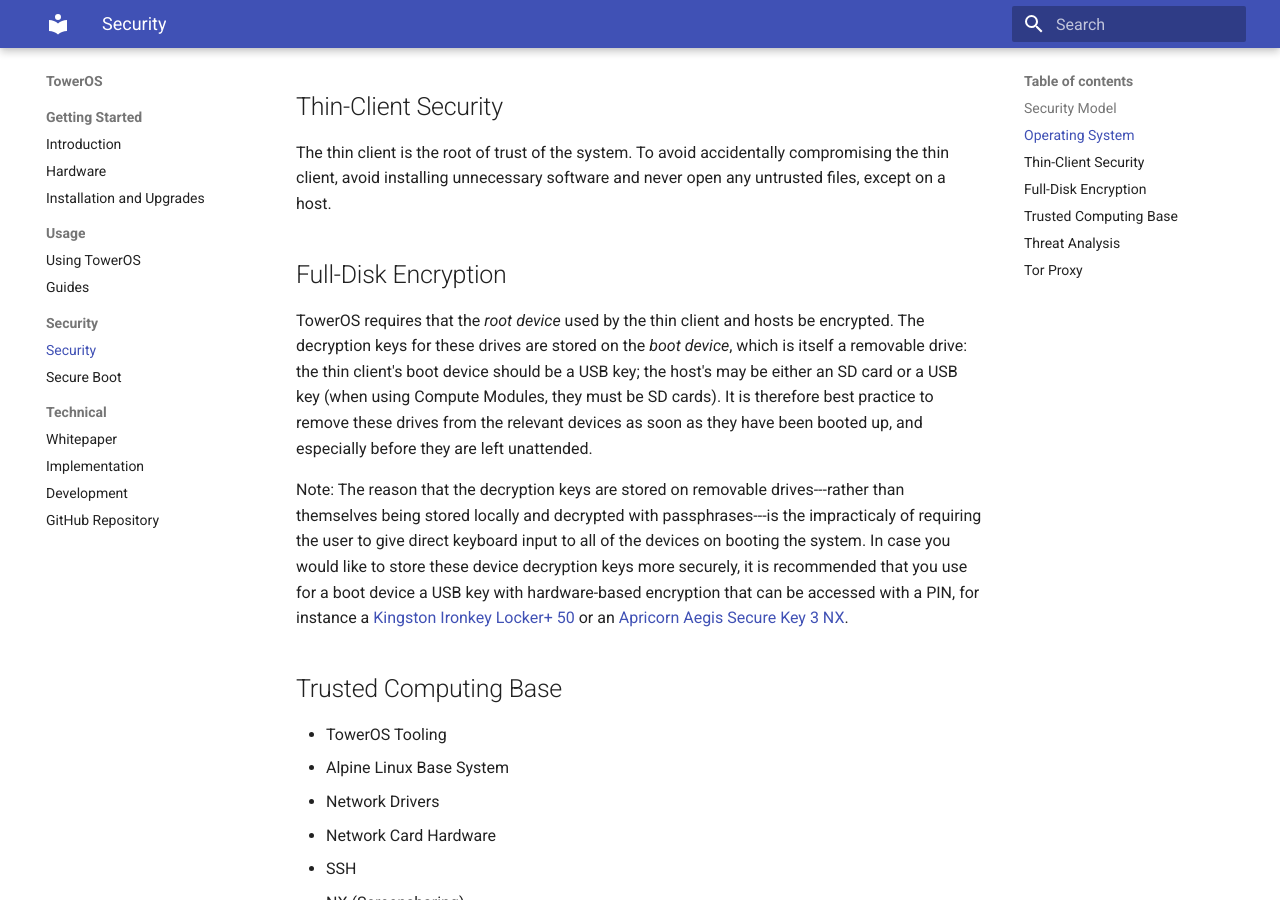
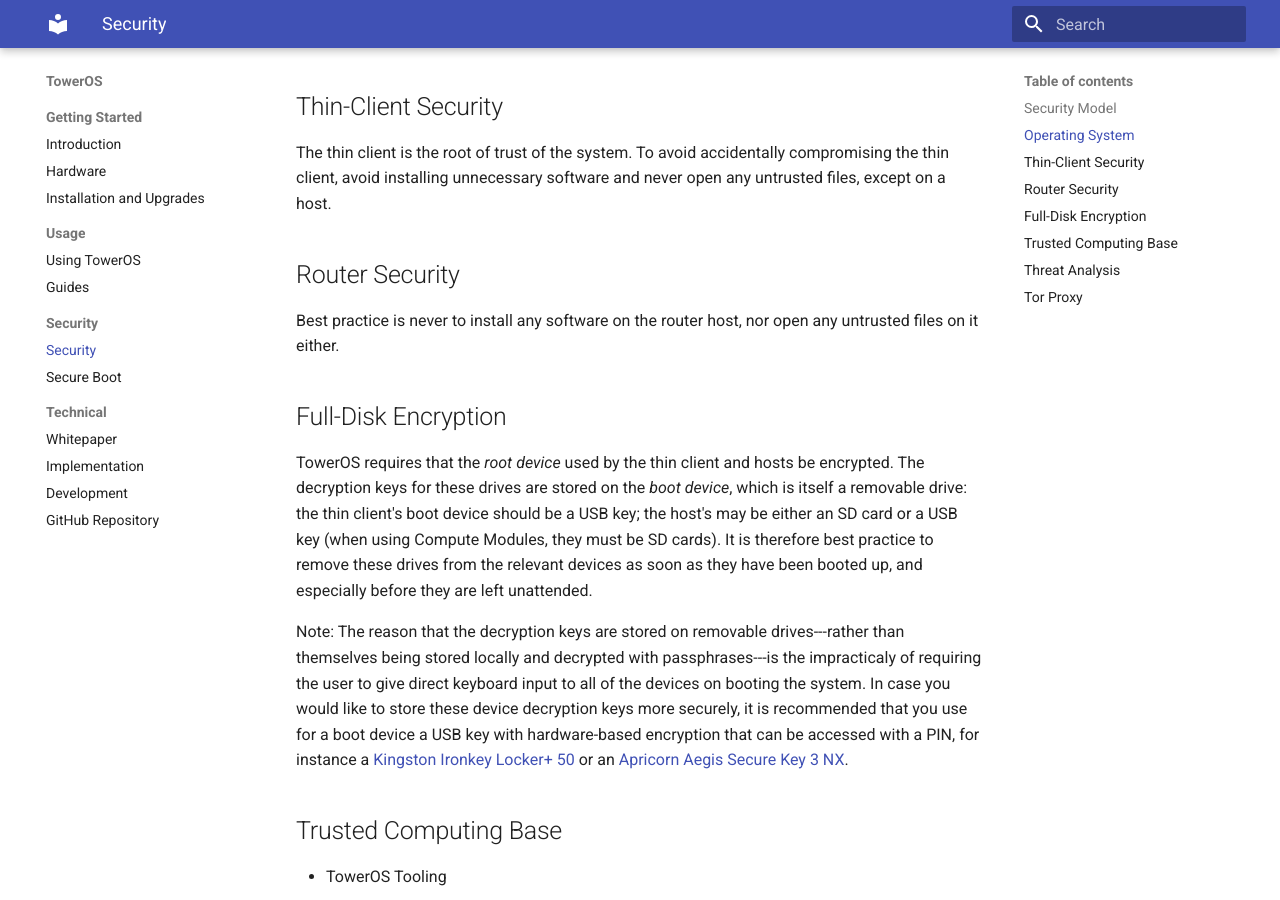
Before and after one commit to towercomputers/toweros, an MkDocs documentation site: the page built from docs/src/security.md, in a window 1280 px wide and 900 px high, scrolled down 823 px. Built offline with MkDocs 1.6.1 and Material for MkDocs 9.7.7, drawn with Linux system fonts in a browser that asks for light colours.

Commit message:
Docs: Don't Be Dumb with the Router Either

```diff
--- a/docs/src/security.md
+++ b/docs/src/security.md
@@ -16,6 +16,9 @@
 
 ## Thin-Client Security
 The thin client is the root of trust of the system. To avoid accidentally compromising the thin client, avoid installing unnecessary software and never open any untrusted files, except on a host.
+
+## Router Security
+Best practice is never to install any software on the router host, nor open any untrusted files on it either.
 
 
 ## Full-Disk Encryption
```
